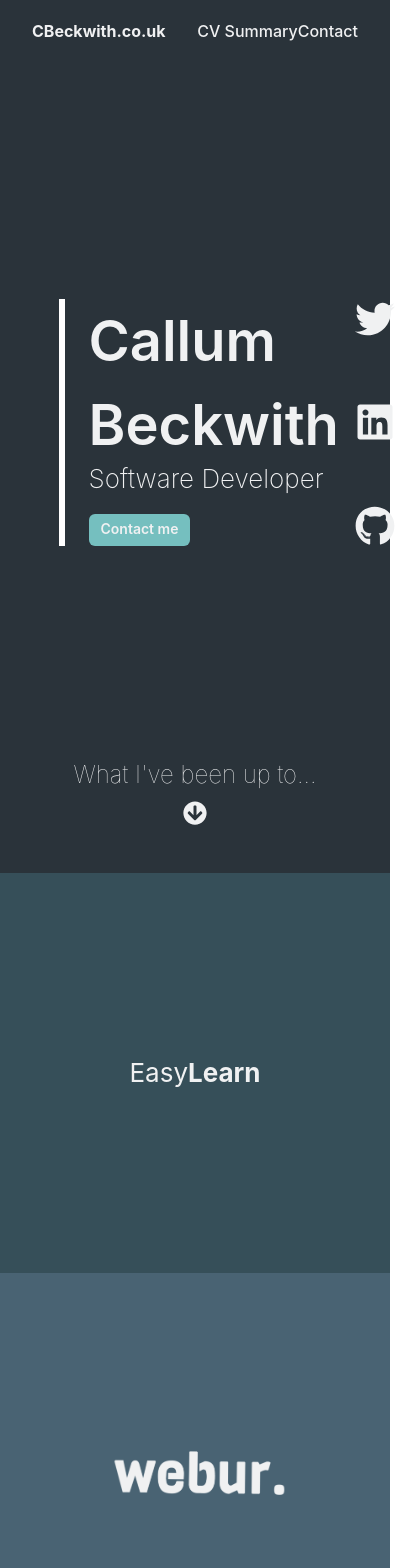
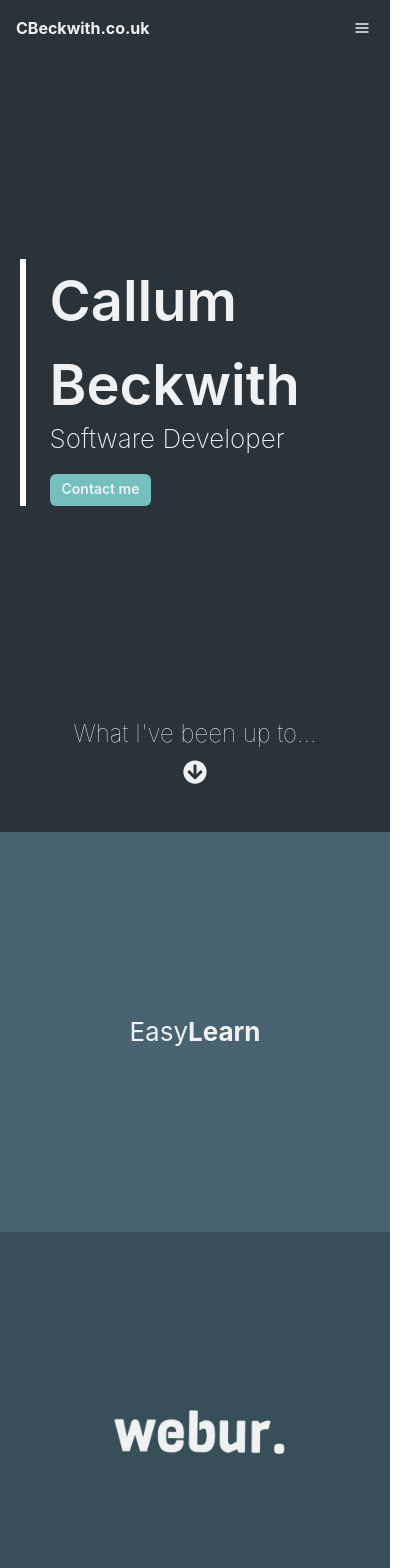
Before and after one commit to 123callumb/callum-beckwith-portfolio, a Next.js app: page / in a window 390 px wide. Shown: the top 1568 px of the page, 411 px wide, since content can reach past the window. Built offline with nearby package versions, Linux system fonts and the light colour scheme.

Commit message:
bit of mobile opt

```diff
--- a/components/Homepage/Projects.tsx
+++ b/components/Homepage/Projects.tsx
@@ -41,10 +41,12 @@ const projects: { imgSrc?: string, name: string | JSX.Element, custom?: JSX.Elem
         slug: 'easy-learn'
     }
 ];
+const desktopColourAlternation = (i: number) => (i % 4) > 1 ? (i % 2 ? "blueShade2" : "blueShade1") : (i % 2 ? "blueShade1" : "blueShade2");
+const mobileColourAlternation = (i: number) => i % 2 ? "blueShade2" : "blueShade1";
 
 export default () => <SimpleGrid w="100%" color="whiteShade" columns={{ md: 2, sm: 1, base: 1 }}>
     {projects.map((m, i) => <LinkBox key={i}>
-        <Center bgColor={(i % 4) > 1 ? (i % 2 ? "blueShade2" : "blueShade1") : (i % 2 ? "blueShade1" : "blueShade2")} height="400px" className={style.projectItem}>
+        <Center bgColor={{ md: desktopColourAlternation(i), base: mobileColourAlternation(i) }} height="400px" className={style.projectItem}>
             <NextLink href={`/work/${m.slug}`} passHref>
                 <LinkOverlay>
                     <Box height={m.forceHeight || '90px'} className={style.projectContent}>
--- a/components/Homepage/SplashSection.tsx
+++ b/components/Homepage/SplashSection.tsx
@@ -3,14 +3,14 @@ import { FaArrowCircleDown, FaGithub, FaLinkedin, FaTwitter } from 'react-icons/
 import LinkEnum from "../../lib/enums/LinkEnum";
 
 export default () => <Box w="100%" h="68vh" pos="relative">
-    <Flex mt="28vh">
-        <Flex spacing={4} color="whiteShade" borderLeft="6px white solid" ml="15%" pl="6" pb="0" flexDirection="column">
+    <Flex mt={{ md:"28vh", base: "24vh" }}>
+        <Flex spacing={4} color="whiteShade" borderLeft="6px white solid" ml={{md:"15%", base: "5%"}} pl="6" pb="0" flexDirection="column">
             <Text fontSize="56" fontWeight="600">Callum Beckwith</Text>
             <Text fontSize="26" fontWeight="200" mt="-2">Software Developer</Text>
             <Button maxW="max-content" bgColor="cyanShade1" size="sm" mt="4" >Contact me</Button>
         </Flex>
         <Spacer />
-        <Stack spacing={5} flexDirection="column" color="whiteShade" px="4">
+        <Stack spacing={5} flexDirection="column" color="whiteShade" px="4" d={{ base: 'none', md: 'flex'}}>
             <a href={LinkEnum.GitHub} target="_blank">
                 <IconButton variant="ghost" icon={<Icon as={FaTwitter} boxSize="10" />} aria-label="My Twitter" _hover={{ opacity: 0.8 }} />
             </a>
--- a/components/shared/Footer.tsx
+++ b/components/shared/Footer.tsx
@@ -2,7 +2,7 @@ import { Box, Container, Flex, Spacer, Text } from "@chakra-ui/react";
 import LinkEnum from "../../lib/enums/LinkEnum";
 
 export default () => <Container maxW="sm" pb="10" pt="12">
-    <Flex direction={{ md: 'row' }} color="whiteShade" fontWeight="500">
+    <Flex direction={{ md: 'row' }} color="whiteShade" fontWeight="500" px={{ base: '10' }}>
         <a href={LinkEnum.GitHub} target="_blank">
             <Text className="linkAnimation">GitHub</Text>
         </a>
--- a/components/shared/Header.tsx
+++ b/components/shared/Header.tsx
@@ -1,9 +1,11 @@
-import { Box, Center, Flex, Spacer, Stack, Text } from "@chakra-ui/react"
+import { HamburgerIcon } from "@chakra-ui/icons";
+import { Box, Center, Divider, Flex, IconButton, Menu, MenuButton, MenuItem, MenuList, Spacer, Stack, Text, VStack } from "@chakra-ui/react"
 import NextLink from 'next/link';
+import ColourPaletteEnum from "../../lib/enums/ColourPaletteEnum";
 import LinkEnum from "../../lib/enums/LinkEnum";
 
 export default ({ breadcrumb }: { breadcrumb?: string }) => {
-    return <Box w="100%" color="whiteShade" p="4" px="8">
+    return <Box w="100%" color="whiteShade" py={{ md: "4", base: '2' }} px={{ md: "8", base: "2" }} pl="4">
         <Flex flexDir={{ md: 'row' }}>
             <Center>
                 <Flex fontWeight="700" style={{ wordSpacing: '10px' }} d="flex">
@@ -17,7 +19,7 @@ export default ({ breadcrumb }: { breadcrumb?: string }) => {
             </Center>
             <Spacer />
             <Center>
-                <Stack direction={{ md: 'row' }} spacing={12}>
+                <Stack direction={{ md: 'row' }} spacing={12} d={{ base: 'none', md: 'flex' }}>
                     <NextLink href={LinkEnum.CVSummary}>
                         <Text fontWeight="500" className="linkAnimation">CV Summary</Text>
                     </NextLink>
@@ -25,6 +27,39 @@ export default ({ breadcrumb }: { breadcrumb?: string }) => {
                         <Text fontWeight="500" className="linkAnimation">Contact</Text>
                     </NextLink>
                 </Stack>
+                <Menu id="mobile-menu">
+                    <MenuButton
+                        d={{ base: 'flex', md: 'none' }}
+                        as={IconButton}
+                        aria-label='Menu'
+                        icon={<HamburgerIcon />}
+                        variant='ghost'
+                    />
+                    <MenuList bgColor={ColourPaletteEnum.DarkBlue} textAlign="right">
+                        <VStack px="4" pt="2" alignItems="end">
+                            <Text fontSize="sm" fontWeight="100">Site</Text>
+                            <NextLink href={LinkEnum.CVSummary}>
+                                <Text fontWeight="500" className="linkAnimation">CV Summary</Text>
+                            </NextLink>
+                            <NextLink href={LinkEnum.Contact}>
+                                <Text fontWeight="500" className="linkAnimation">Contact</Text>
+                            </NextLink>
+                        </VStack>
+                        <Divider my="3" />
+                        <VStack spacing={2} px="4" pb="2" alignItems="end">
+                            <Text fontSize="sm" fontWeight="100">Socials</Text>
+                            <a href={LinkEnum.GitHub} target="_blank">
+                                <Text fontWeight="500" className="linkAnimation">GitHub</Text>
+                            </a>
+                            <a href={LinkEnum.LinkedIn} target="_blank">
+                                <Text fontWeight="500" className="linkAnimation">Linkedin</Text>
+                            </a>
+                            <a href={LinkEnum.Twitter} target="_blank">
+                                <Text fontWeight="500" className="linkAnimation">Twitter</Text>
+                            </a>
+                        </VStack>
+                    </MenuList>
+                </Menu>
             </Center>
         </Flex>
     </Box>
--- a/components/shared/Layout.tsx
+++ b/components/shared/Layout.tsx
@@ -11,7 +11,7 @@ const Layout = ({ children, breadcrumb }: { children: any, breadcrumb?: string})
         <title>Callum Beckwith</title>
     </Head>
     <main>
-        <Flex flexDir="column" minH="100vh">
+        <Flex flexDir="column" minH="100vh" maxW="100vw" overflowX="hidden">
             <Header breadcrumb={breadcrumb} />
             <Box flex="1 1 auto">
                 {children}
```
